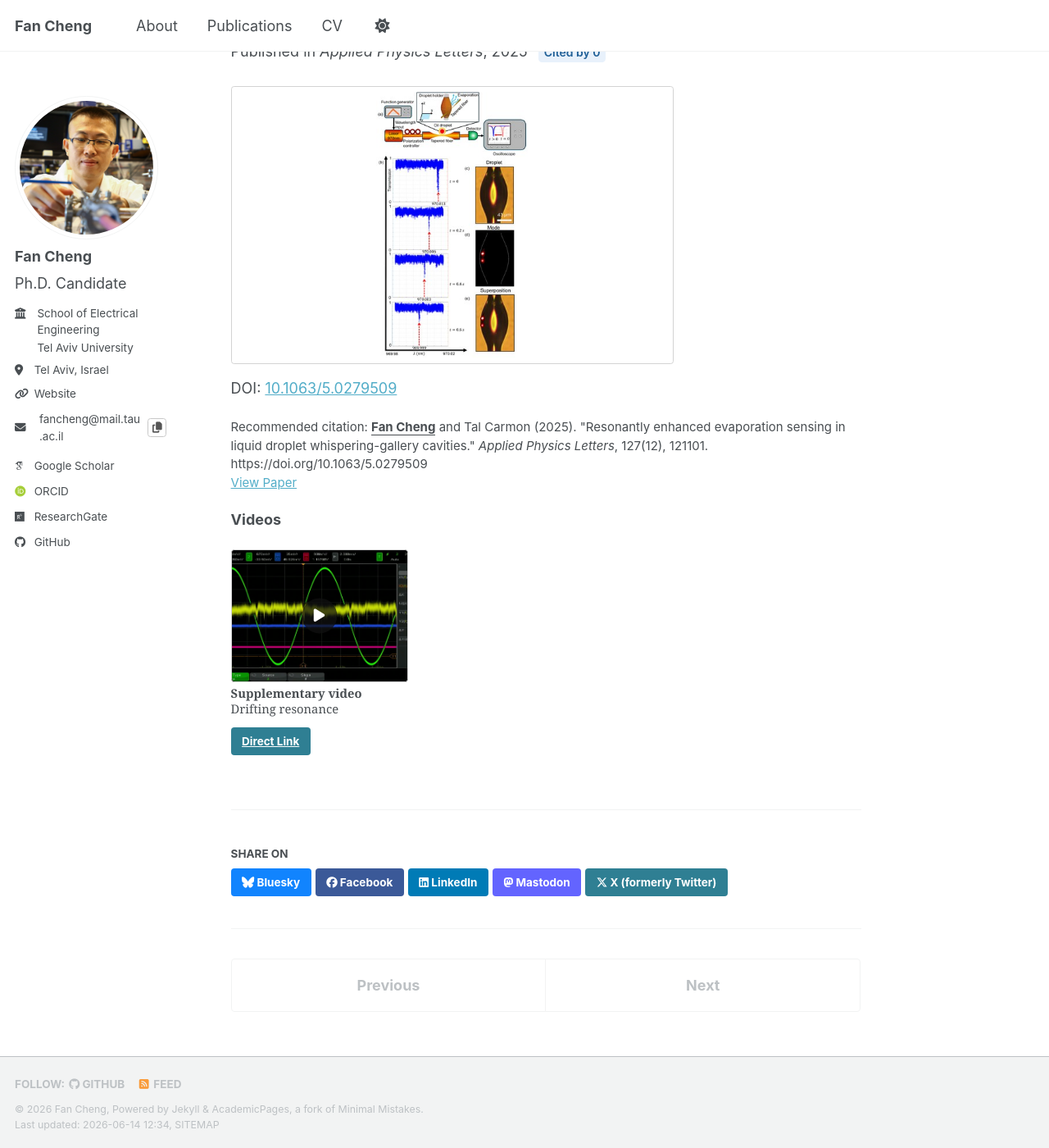
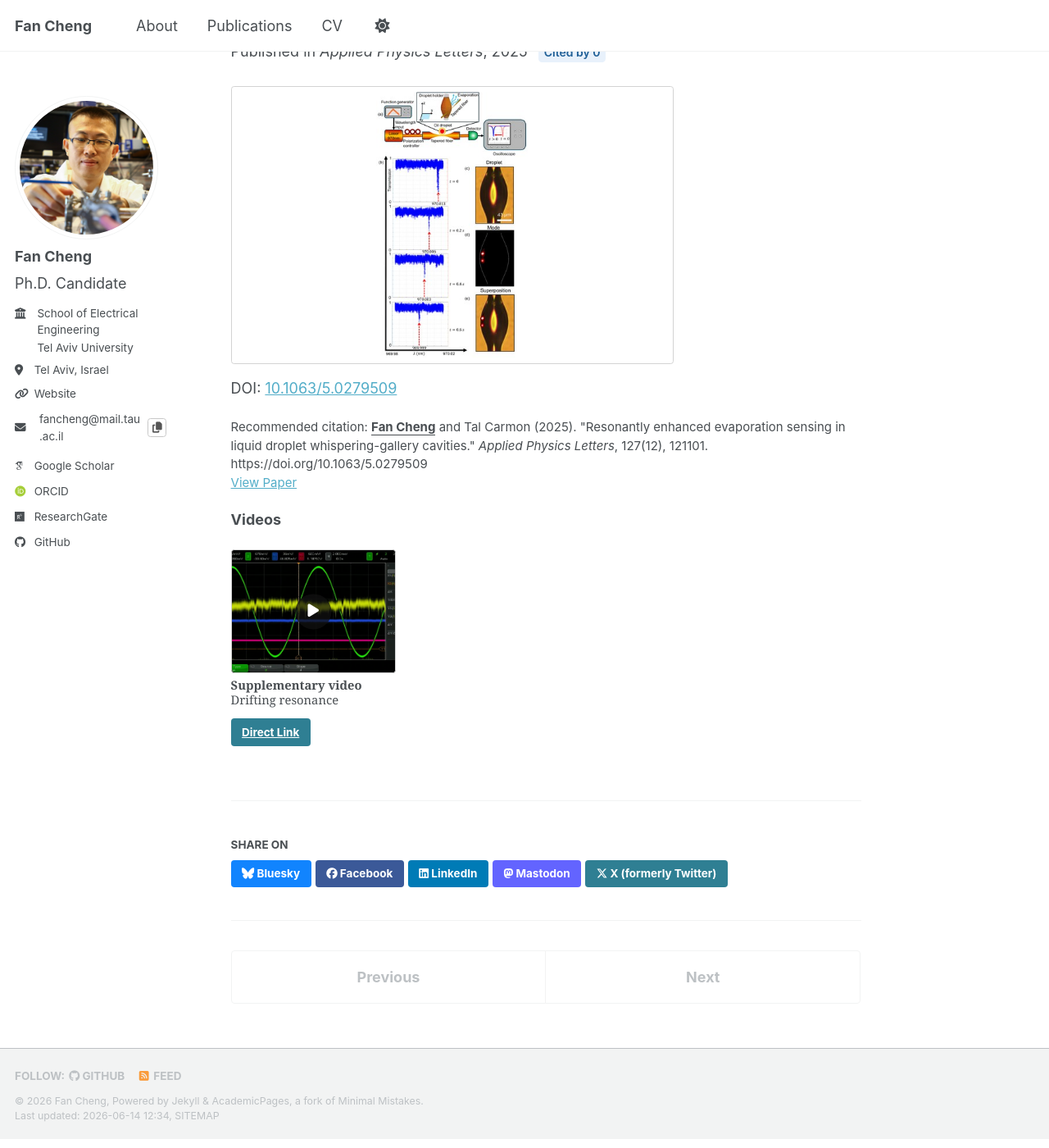
Before and after one commit to FanCheng5640/fancheng5640.github.io, a Jekyll site: the page built from _publications/2025-09-22-resonantly-enhanced-evaporation-sensing-in-liquid-droplet-whispering-gallery-cavities.md, in a window 1280 px wide and 1400 px high, scrolled down 124 px. Shown: the whole window at 82% size. Built offline with Jekyll 4.4.1, drawn with Linux system fonts in a browser that asks for light colours; some web fonts are replaced; a script bundle is joined from its source files by our own code; library files that are not in the unit come from our copies.

Commit message:
Keep related videos on one row

```diff
--- a/_sass/layout/_publications.scss
+++ b/_sass/layout/_publications.scss
@@ -720,8 +720,8 @@
 
 .publication__video-grid {
   display: grid;
-  grid-template-columns: repeat(auto-fit, minmax(8.8rem, 12rem));
-  gap: 0.65rem;
+  grid-template-columns: repeat(auto-fit, minmax(8.2rem, 11.2rem));
+  gap: 0.5rem;
   align-items: start;
 }
 
```
